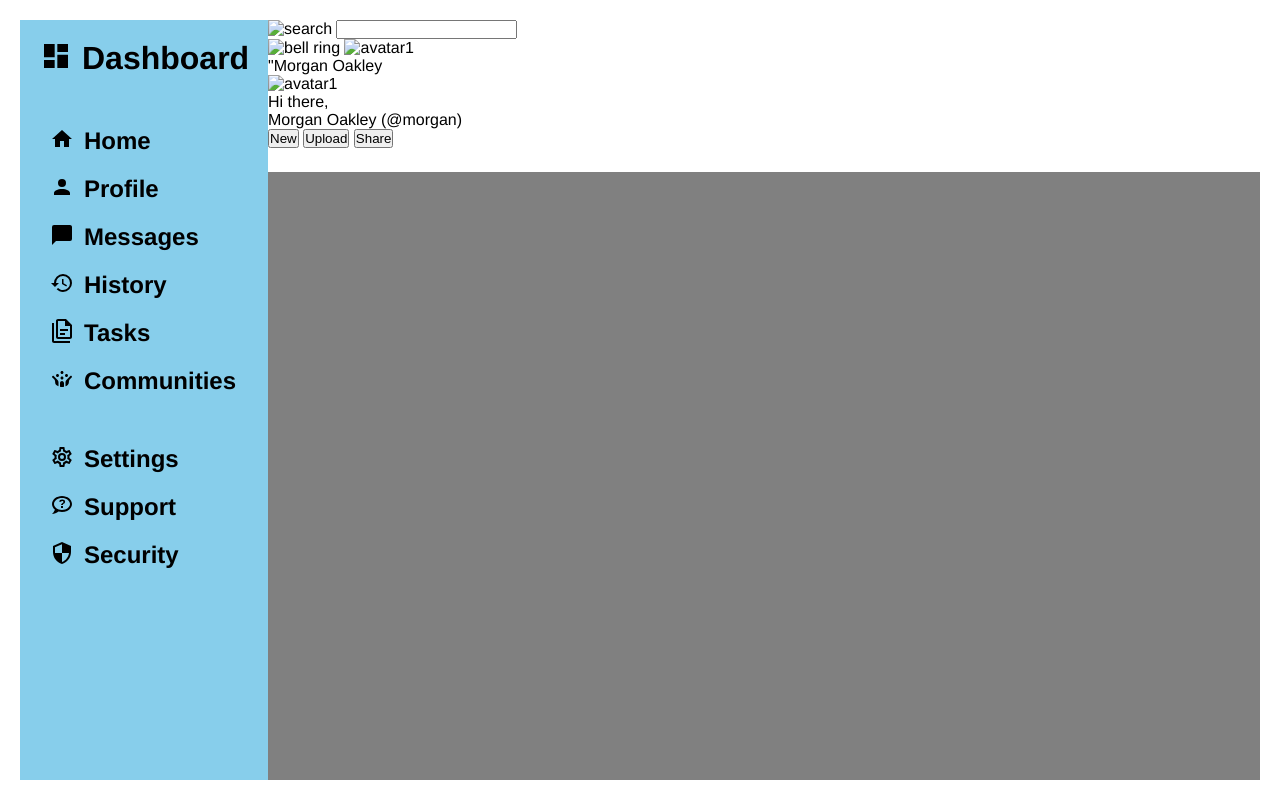
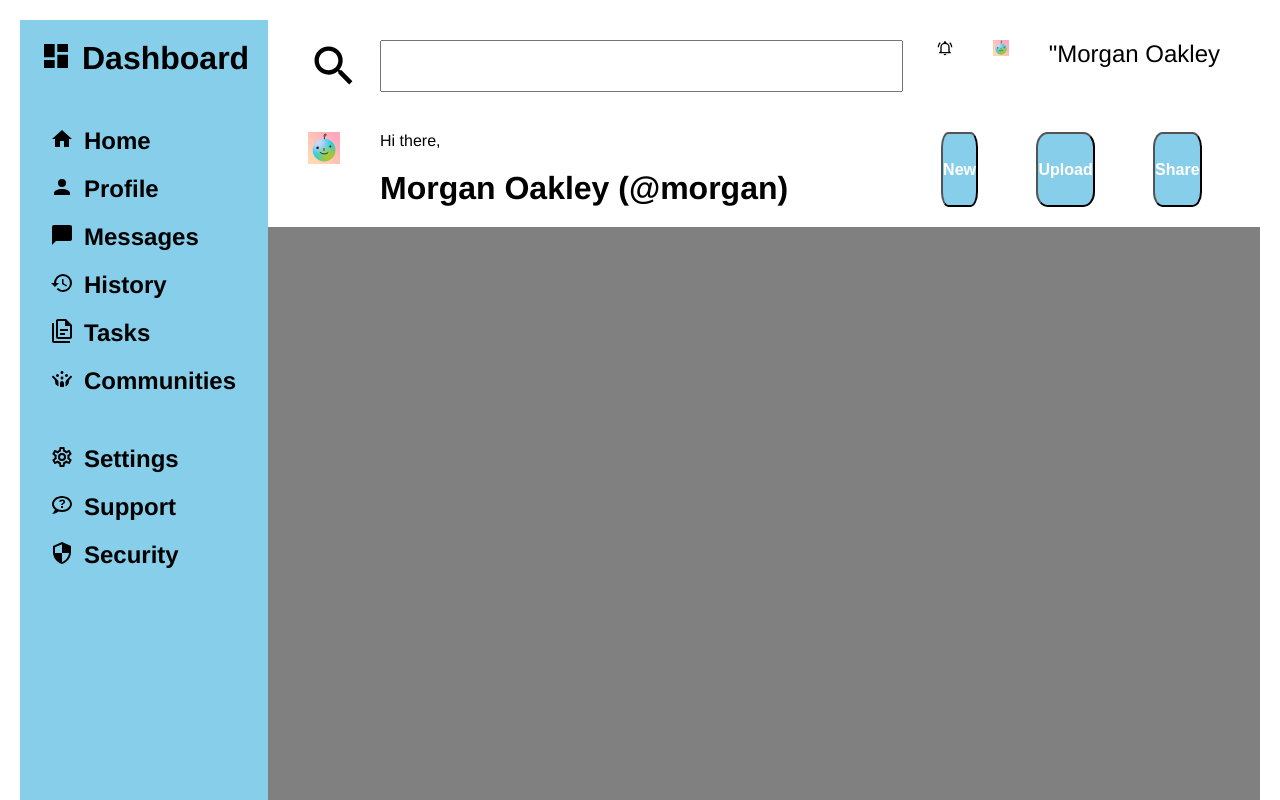
Before and after one commit to emma1234-source/admin_dashboard, a plain HTML site: page index.html in a window 1280 px wide. Shown: the top 800 px of the page. Drawn offline with Linux system fonts and the light colour scheme; a web font is replaced by a local one.

Commit message:
first draft header

```diff
--- a/index.html
+++ b/index.html
@@ -61,19 +61,19 @@
         </div>
         <div class = "header">
             <div class = "search_container">
-                <img href = "./icons/magnify.svg" alt = "search">
+                <img src = "./icons/magnify.svg" alt = "search">
                 <input type = "search" name = "search">
             </div>
             <div class = "user_name">
-                <img href = "./icons.bell-ring-outline" alt = "bell ring" class = "icon">
-                <img href = "./avatars/avatar1.svg" alt = "avatar1" class = "avatar">
+                <img src= "./icons/bell-ring-outline.svg" alt = "bell ring" class = "icon">
+                <img src = "./avatars/avatar1.svg" alt = "avatar1" class = "avatar">
                 <p>"Morgan Oakley</p>
             </div>
             <div class = "hi_there">
-                <img href = "./avatars/avatar1.svg" alt = "avatar1">
+                <img src = "./avatars/avatar1.svg" alt = "avatar1">
                 <div class = "hi_there_text">
-                    <p>Hi there,</p>
-                    <p>Morgan Oakley (@morgan)</p>
+                    <p class = "hi_there_1">Hi there,</p>
+                    <p class = "hi_there_2">Morgan Oakley (@morgan)</p>
                 </div>
             </div>
             <div class = "header_buttons">
--- a/style.css
+++ b/style.css
@@ -107,6 +107,108 @@ body{
     grid-row-start:1;
     grid-row-end:2;
     background-color: white;
+    display: grid;
+    grid-template-columns: 2fr 1fr;
+    grid-template-rows: 1f 1f;
+    padding-left: 40px;
+    padding-right: 40px;
+    padding-top: 20px;
+    padding-bottom: 20px;
+    row-gap: 40px;
+    column-gap: 20px;
+}
+
+.search_container{
+    grid-column-start: 1;
+    grid-column-end: 2;
+    grid-row-start: 1;
+    grid-row-end: 2;
+    display: grid;
+    grid-template-columns: 1fr 10fr;
+    grid-template-rows: 1fr;
+    gap: 20px;
+}
+
+.search_container img{
+    grid-column-start: 1;
+    grid-column-end: 2;
+    height: 1 rem;
+    width: auto;
+}
+
+.search_container input{
+    grid-column-start: 2;
+    grid-column-end: 3;
+    color: grey;
+}
+
+.user_name{
+    grid-column-start: 2;
+    grid-column-end: 3;
+    grid-row-start: 1;
+    grid-row-end: 2;
+    display: flex;
+    justify-content: right;
+    gap: 40px;
+
+}
+
+.user_name img{
+    height: 1rem;
+    width: auto;
+}
+
+.user_name p{
+    font-size: 1.5rem;
+}
+
+.hi_there{
+    grid-column-start: 1;
+    grid-column-end: 2;
+    grid-row-start: 2;
+    grid-row-end: 3;
+    display: flex;
+    justify-items: left;
+    gap: 40px;
+}
+
+.hi_there img{
+    height: 2rem;
+    width: auto;
+}
+
+.hi_there_text{
+    display: flex;
+    flex-direction: column;
+    justify-content: center;
+    gap: 20px;
+}
+
+.hi_there_1{
+    font-size: 0.5 rem;
+}
+
+.hi_there_2{
+    font-size: 2rem;
+    font-weight: bold;
+}
+
+.header_buttons{
+    grid-column-start: 2;
+    grid-column-end: 3;
+    grid-row-start: 2;
+    grid-row-end: 3;
+    display: flex;
+    justify-content: space-evenly;
+    gap: 40px;
+}
+
+.header_buttons button{
+    background-color: #87CEEB;
+    color: white;
+    font-weight: bold;
+    font-size: 1rem;
+    border-radius: 20%;
 }
 
 .content{
```
